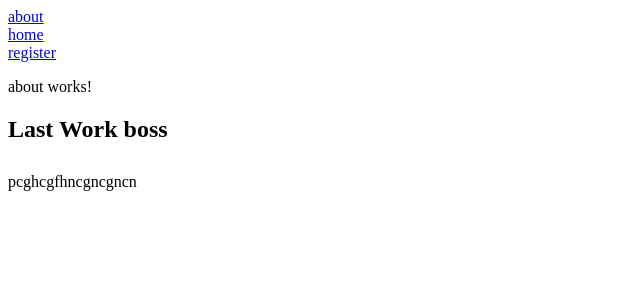
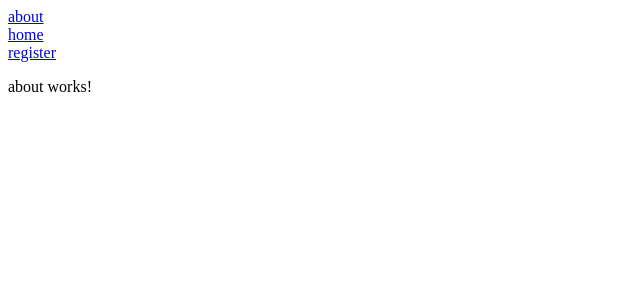
Before and after one commit to divyashreekelji/AssimilateTechnology, an Angular app: page /about in a window 1280 px wide. Shown: the top 300 px of the page, without its empty margins (0-640 px from the left). Built offline with nearby package versions, Linux system fonts and the light colour scheme.

Commit message:
first commit

```diff
--- a/src/app/about/about.component.html
+++ b/src/app/about/about.component.html
@@ -1,2 +1 @@
 <p>about works!</p>
-<h2>Last Work boss<h2>
--- a/src/app/app.component.html
+++ b/src/app/app.component.html
@@ -1,2 +1 @@
 <app-header></app-header>
-<p>pcghcgfhncgncgncn</p>
```
